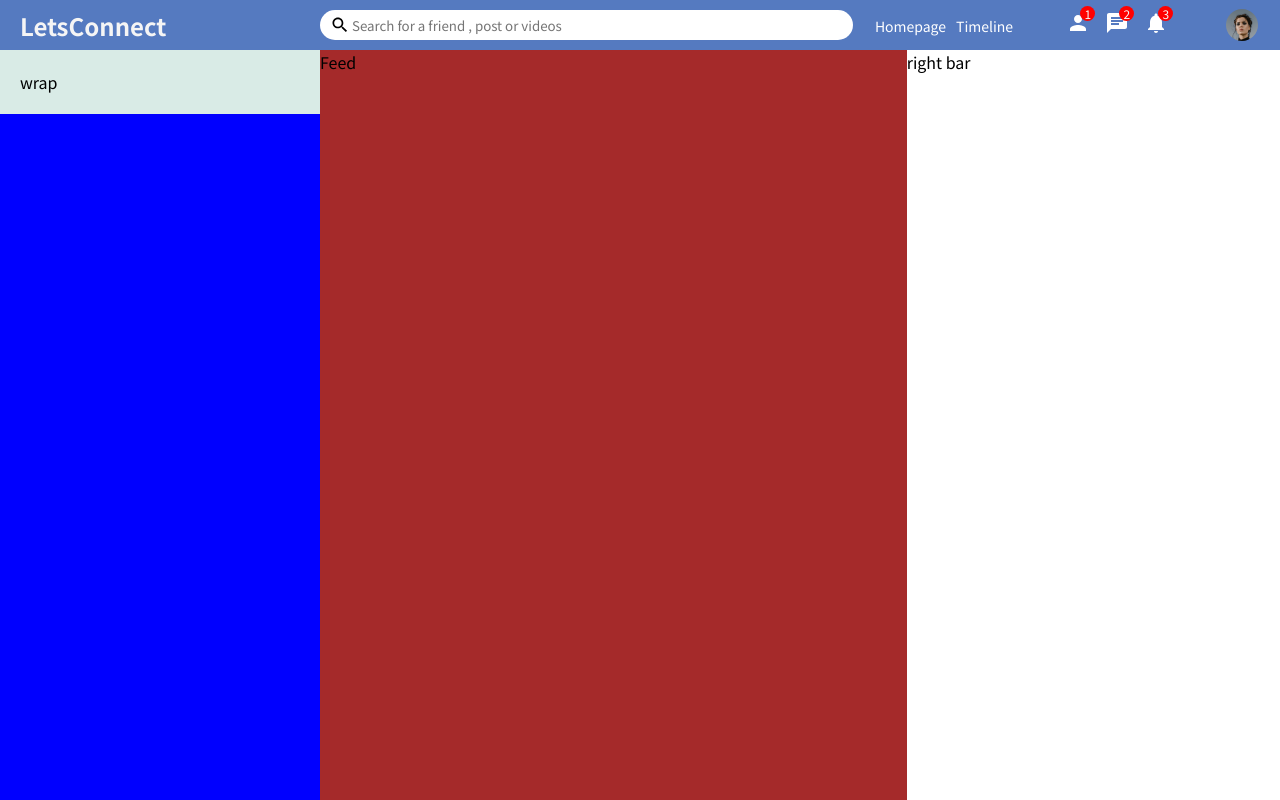
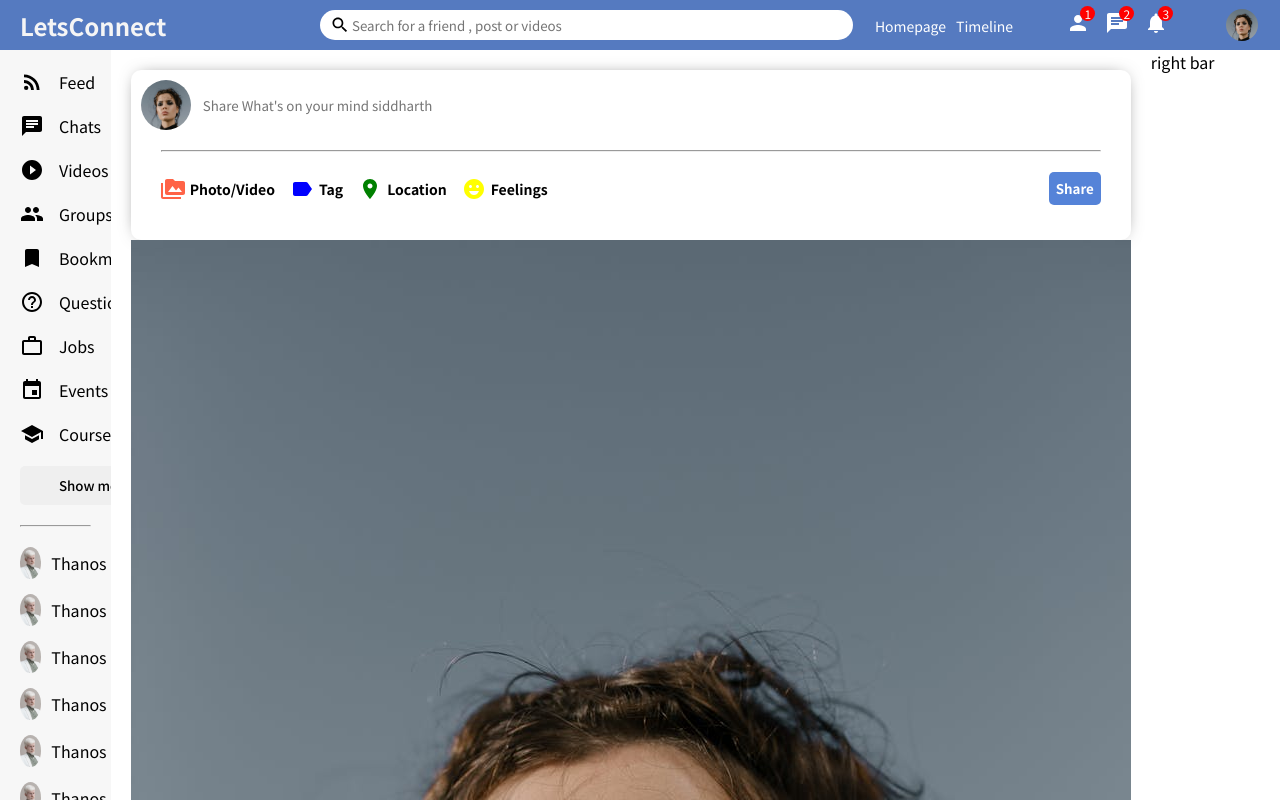
Before and after one commit to siddharthgusain/LetsConnect, a React (Create React App) app in the folder client/: page / in a window 1280 px wide. Shown: the top 800 px of the page. Built offline with nearby package versions, Linux system fonts and the light colour scheme.

Commit message:
added post feed component

```diff
--- a/client/src/components/feed/Feed.jsx
+++ b/client/src/components/feed/Feed.jsx
@@ -1,9 +1,15 @@
 import './feed.css';
+import Share from '../share/Share';
+import Post from '../posts/Post';
+
 
 export default function Feed() {
     return (
         <div className="feed">
-            Feed
+            <div className="feedWrapper">
+                <Share />
+                <Post />
+            </div>
         </div>
     )
 }
--- a/client/src/components/feed/feed.css
+++ b/client/src/components/feed/feed.css
@@ -1,5 +1,9 @@
 .feed{
     flex: 5.5;
     height: calc(100vh - 50px);
-    background-color: brown;
+
 }
+
+.feedWrapper{
+    padding:20px;
+}
--- /dev/null
+++ b/client/src/components/posts/Post.jsx
@@ -0,0 +1,20 @@
+import './post.css'
+
+export default function Post() {
+    return (
+        <div className="post">
+            <div className="postWrapper">
+                <div className="postTop">
+                    <div className="postTopLeft">
+                        <img className="postProfileImg" src="/assets/person/1.jpeg" alt="" />
+                        <span className="postUsername">Siddharth</span>
+                        <span className="postDate">5 mins ago</span>
+                    </div>
+                    <div className="postTopRight"></div>
+                </div>
+                <div className="postCenter"></div>
+                <div className="postButtom"></div>
+            </div>
+        </div>
+    )
+}
--- /dev/null
+++ b/client/src/components/share/Share.jsx
@@ -0,0 +1,40 @@
+import './share.css';
+import { PermMedia ,Label , Room , EmojiEmotions } from "@material-ui/icons";
+
+export default function Share() {
+    return (
+        <div className="share">
+            <div className="shareWrapper">
+                <div className="shareTop">
+                    <img className="shareProfileImg" src="/assets/person/1.jpeg"alt="" />
+                    <input
+                        placeholder="Share What's on your mind siddharth"
+                        className ="shareInput"
+                    />
+                </div>
+                <hr className="shareHr" />
+                <div className="shareButtom">
+                    <div className="shareOptions" >
+                        <div className="shareOption">
+                            <PermMedia htmlColor = "tomato" className="shareIcon"/>
+                            <span className="shareOptionText">Photo/Video</span>
+                        </div>
+                        <div className="shareOption">
+                             <Label  htmlColor = "blue" className="shareIcon"/>
+                             <span className="shareOptionText">Tag</span>
+                         </div>
+                        <div className="shareOption">
+                              <Room htmlColor = "green" className="shareIcon"/>
+                              <span className="shareOptionText">Location</span>
+                        </div>
+                        <div className="shareOption">
+                            <EmojiEmotions  htmlColor = "yellow"className="shareIcon"/>
+                            <span className="shareOptionText">Feelings</span>
+                        </div>
+                    </div>
+                    <button className="shareButton">Share</button>
+                </div>
+            </div>
+        </div>
+    )
+}
--- /dev/null
+++ b/client/src/components/share/share.css
@@ -0,0 +1,76 @@
+.share{
+    width: 100%;
+    height: 170px;
+    border-radius: 10px;
+    -webkit-box-shadow: 0px 0px 18px -8px rgba(0,0,0,0.7);
+    box-shadow: 0px 0px 18px -8px rgba(0,0,0,0.7);
+}
+
+.shareWrapper{
+    padding: 10px;
+}
+
+.shareTop{
+    display: flex;
+    align-items: center;
+}
+
+.shareProfileImg{
+    width: 50px;
+    height: 50px;
+    border-radius: 50%;
+    object-fit: cover;
+    margin-right: 10px;
+}
+
+.shareInput{
+    border:none;
+    width: 80%;
+}
+
+.shareInput:focus{
+    outline: none;
+}
+
+.shareHr{
+    margin: 20px;
+}
+
+.shareButtom{
+    display: flex;
+    align-items: center;
+    justify-content: space-between;
+}
+
+.shareOptions{
+    display: flex;
+    margin-left: 20px;
+}
+
+.shareOption{
+    display: flex;
+    align-items: center;
+    margin-right: 15px;
+    cursor: pointer;
+}
+
+.shareIcon{
+    font-size: 18px;
+    margin-right: 5px ;
+}
+
+.shareOptionText{
+    font-size: 14px ;
+    font-weight: bold;
+}
+
+.shareButton{
+    border: none;
+    padding:7px ;
+    border-radius: 5px;
+    background-color: rgb(85, 131, 216);
+    font-weight: 900;
+    color: white;
+    cursor: pointer;
+    margin-right: 20px;
+}
--- a/client/src/components/sidebar/Sidebar.jsx
+++ b/client/src/components/sidebar/Sidebar.jsx
@@ -1,10 +1,96 @@
 import './sidebar.css';
+import { RssFeed ,Chat ,
+    PlayCircleFilledOutlined ,
+    Group , Bookmark , HelpOutline,
+    WorkOutline , Event , School
+} from '@material-ui/icons';
 
 export default function Sidebar(){
     return (
         <div className="sidebar">
             <div className="sidebarWrapper">
-                wrap
+                <ul className="sidebarList">
+
+                    <li className="sidebarListItem">
+                        <RssFeed className="sidebarIcon"/>
+                        <span className="sidebarListItemText">Feed</span>
+                    </li>
+
+                    <li className="sidebarListItem">
+                        <Chat className="sidebarIcon" />
+                        <span className="sidebarListItemText">Chats</span>
+                    </li>
+
+                    <li className="sidebarListItem">
+                        <PlayCircleFilledOutlined className="sidebarIcon" />
+                        <span className="sidebarListItemText">Videos</span>
+                    </li>
+
+                    <li className="sidebarListItem">
+                        <Group className="sidebarIcon" />
+                        <span className="sidebarListItemText">Groups</span>
+                    </li>
+
+                    <li className="sidebarListItem">
+                        <Bookmark className="sidebarIcon" />
+                        <span className="sidebarListItemText">Bookmarks</span>
+                    </li>
+                    <li className="sidebarListItem">
+                        <HelpOutline className="sidebarIcon" />
+                        <span className="sidebarListItemText">Questions</span>
+                    </li>
+
+                    <li className="sidebarListItem">
+                        <WorkOutline className="sidebarIcon" />
+                        <span className="sidebarListItemText">Jobs</span>
+                    </li>
+
+                    <li className="sidebarListItem">
+                        <Event className="sidebarIcon" />
+                        <span className="sidebarListItemText">Events</span>
+                    </li>
+
+                    <li className="sidebarListItem">
+                        <School className="sidebarIcon" />
+                        <span className="sidebarListItemText">Courses</span>
+                    </li>
+                    <button className="sidebarButton">Show more</button>
+                    <hr className="sidebarHr" />
+                    <ul className="sidebarFriendList">
+                        <li className="sidebarFriend">
+                            <img className="sidebarFriendImg" src="/assets/person/2.jpeg" alt=""/>
+                            <span className="sidebarFriendName">Thanos</span>
+                        </li>
+                        <li className="sidebarFriend">
+                            <img className="sidebarFriendImg" src="/assets/person/2.jpeg" alt=""/>
+                            <span className="sidebarFriendName">Thanos</span>
+                        </li>
+                        <li className="sidebarFriend">
+                            <img className="sidebarFriendImg" src="/assets/person/2.jpeg" alt=""/>
+                            <span className="sidebarFriendName">Thanos</span>
+                        </li>
+                        <li className="sidebarFriend">
+                            <img className="sidebarFriendImg" src="/assets/person/2.jpeg" alt=""/>
+                            <span className="sidebarFriendName">Thanos</span>
+                        </li>
+                        <li className="sidebarFriend">
+                            <img className="sidebarFriendImg" src="/assets/person/2.jpeg" alt=""/>
+                            <span className="sidebarFriendName">Thanos</span>
+                        </li>
+                        <li className="sidebarFriend">
+                            <img className="sidebarFriendImg" src="/assets/person/2.jpeg" alt=""/>
+                            <span className="sidebarFriendName">Thanos</span>
+                        </li>
+                        <li className="sidebarFriend">
+                            <img className="sidebarFriendImg" src="/assets/person/2.jpeg" alt=""/>
+                            <span className="sidebarFriendName">Thanos</span>
+                        </li>
+                        <li className="sidebarFriend">
+                            <img className="sidebarFriendImg" src="/assets/person/2.jpeg" alt=""/>
+                            <span className="sidebarFriendName">Thanos</span>
+                        </li>
+                    </ul>
+                </ul>
 
             </div>
         </div>
--- a/client/src/components/sidebar/sidebar.css
+++ b/client/src/components/sidebar/sidebar.css
@@ -1,10 +1,72 @@
 .sidebar{
     flex: 3;
     height: calc(100vh - 50px);
-    background-color: blue;
+    background-color: rgb(247, 247, 247);
+    overflow-y: scroll;
+}
+
+::-webkit-scrollbar{
+    width: 8px;
+    height: 50px;
+}
+
+::-webkit-scrollbar-track{
+    background-color: white;
+}
+
+::-webkit-scrollbar-thumb{
+    background-color: gray;
+    border-radius: 8px;
 }
 
 .sidebarWrapper{
     padding: 20px;
-    background-color: rgb(217, 235, 230);
 }
+
+.sidebarList{
+    padding :0 ;
+    margin:0;
+    list-style: none;
+}
+
+.sidebarListItem{
+    display: flex;
+    align-items: center;
+    margin-bottom: 20px;
+}
+
+.sidebarIcon{
+    margin-right: 15px;
+}
+
+.sidebarButton{
+    width: 150px;
+    border:none;
+    padding: 10px;
+    border-radius: 5px;
+    font-weight: 500;
+}
+
+.sidebarHr{
+    margin: 20px 0;
+}
+
+.sidebarFriendList{
+    padding: 0;
+    margin: 0;
+    list-style: none;
+}
+
+.sidebarFriend{
+    display: flex;
+    align-items: center;
+    margin-bottom: 15px;
+}
+
+.sidebarFriendImg{
+    width: 32px;
+    height: 32px;
+    border-radius: 50%;
+    object-fit: cover;
+    margin-right: 10px;
+}
```
Also changed, not shown: client/src/components/posts/post.css (added).
